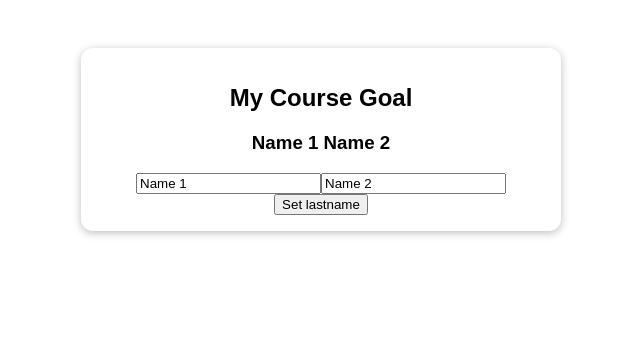
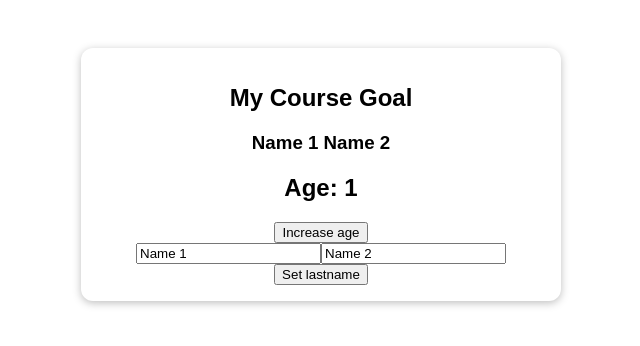
Before and after one commit to sabyrzhan/vuejs-the-complete-guide-course, a Vue app in the folder 019-composition-api/: page / in a window 1280 px wide. Shown: the top 346 px of the page, without its empty margins (319-959 px from the left). Built offline with nearby package versions, Linux system fonts and the light colour scheme.

Commit message:
019-composition-api: use inject/project and emits

```diff
--- a/019-composition-api/src/App.vue
+++ b/019-composition-api/src/App.vue
@@ -1,6 +1,6 @@
 <template>
   <section class="container">
-    <user-data :first-name="firstName" :last-name="lastName"></user-data>
+    <user-data :first-name="firstName" :last-name="lastName" @increase-age="handleIncreaseAge"></user-data>
     <div>
       <input type="text" v-model="firstName"/>
       <input type="text" v-model="lastName"/>
@@ -11,7 +11,7 @@
 </template>
 
 <script>
-import {computed, ref, watch} from "vue";
+import {computed, provide, ref, watch} from "vue";
 import UserData from "@/components/UserData.vue";
 
 export default {
@@ -20,6 +20,9 @@ export default {
     const firstName = ref('Name 1')
     const lastName = ref('Name 2')
     const lastUpdated = ref(null)
+    const age = ref(1)
+
+    provide('age', age)
 
     const userName = computed(() => {
       return firstName.value + ' ' + lastName.value
@@ -29,11 +32,15 @@ export default {
       lastName.value = 'Something'
     }
 
+    const handleIncreaseAge = () => {
+      age.value += 10
+    }
+
     watch(userName, (value) => {
       lastUpdated.value = new Date().toLocaleTimeString()
     })
 
-    return { firstName, lastName, lastUpdated, userName, setLastName }
+    return { firstName, lastName, lastUpdated, userName, setLastName, handleIncreaseAge }
   }
 };
 </script>
--- a/019-composition-api/src/components/UserData.vue
+++ b/019-composition-api/src/components/UserData.vue
@@ -1,18 +1,27 @@
 <template>
   <h2>My Course Goal</h2>
   <h3>{{ userName }}</h3>
+  <h2>Age: {{ age }}</h2>
+  <button @click="increaseAge">Increase age</button>
 </template>
 <script>
-import {computed} from "vue";
+import {computed, inject} from "vue";
 
 export default {
   props: ['firstName', 'lastName'],
-  setup(props) {
+  emits: ['increase-age'],
+  setup(props, ctx) {
     const userName = computed(() => {
       return props.firstName + ' ' + props.lastName
     })
 
-    return { userName }
+    const age = inject('age')
+
+    const increaseAge = () => {
+      ctx.emit('increase-age')
+    }
+
+    return { userName, age, increaseAge }
   }
 }
 </script>
```
